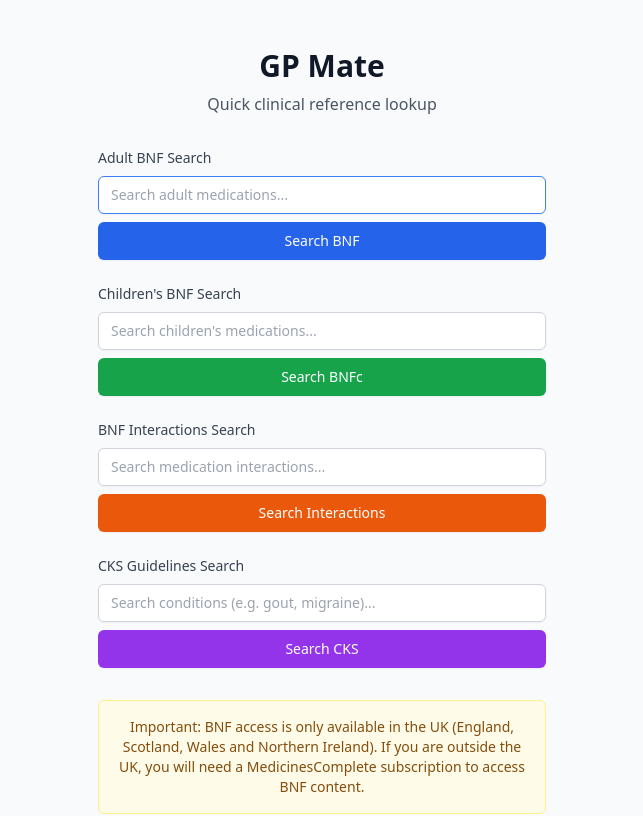
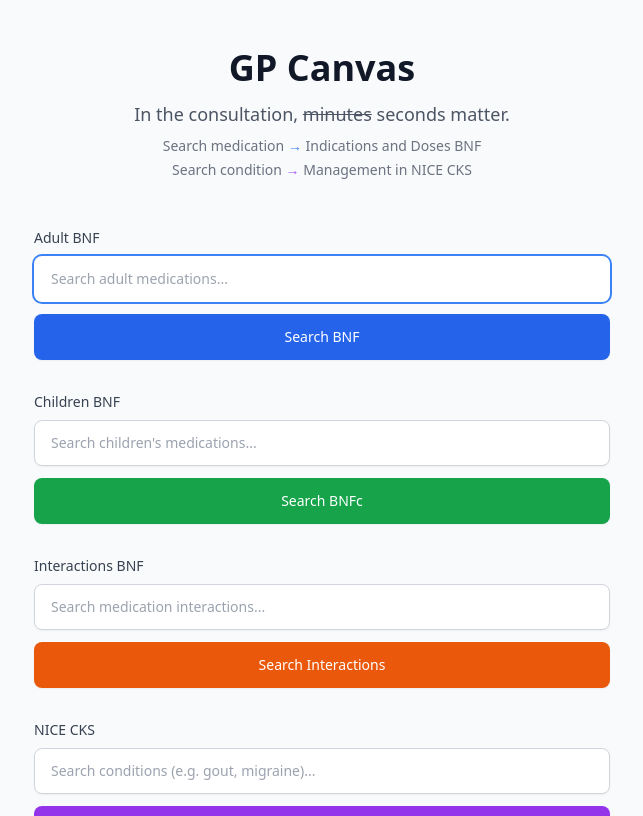
Before and after one commit to K-Run-Away/gp-canvas, a Next.js app: page / in a window 1280 px wide. Shown: the top 816 px of the page, without its empty margins (318-961 px from the left). Built offline with nearby package versions, Linux system fonts and the light colour scheme.

Commit message:
Improve UI and fix CKS search functionality: Update section titles, fix Conditions.csv case sensitivity, add debug logging, update README

```diff
--- a/src/app/api/conditions/route.ts
+++ b/src/app/api/conditions/route.ts
@@ -17,7 +17,7 @@
   }
 
   try {
-    const csvPath = path.join(process.cwd(), 'data', 'conditions.csv');
+    const csvPath = path.join(process.cwd(), 'data', 'Conditions.csv');
     const fileContent = await fs.readFile(csvPath, 'utf-8');
     const conditions = fileContent
       .split('\n')
@@ -40,17 +40,22 @@
   const { searchParams } = new URL(request.url);
   const query = searchParams.get('q');
 
+  console.log('Conditions API called with query:', query);
+
   if (!query || query.length < 2) {
+    console.log('Query too short, returning empty results');
     return NextResponse.json({ conditions: [] });
   }
 
   const allConditions = await loadConditionsFromCSV();
+  console.log('Loaded conditions count:', allConditions.length);
+
   const searchTerm = query.toLowerCase().trim();
-
   const results = allConditions.filter(cond =>
     cond.display.toLowerCase().includes(searchTerm) ||
     cond.search.toLowerCase().includes(searchTerm)
   );
 
+  console.log('Found matching conditions:', results.length);
   return NextResponse.json({ conditions: results });
 }
--- a/src/app/page.tsx
+++ b/src/app/page.tsx
@@ -237,15 +237,15 @@
     if (suggestions.length === 0) return null;
 
     return (
-      <ul className="absolute z-10 w-full bg-white border border-gray-300 rounded-md mt-1 max-h-60 overflow-auto">
+      <ul className="absolute z-10 w-full bg-white border border-gray-300 rounded-lg mt-1 max-h-60 overflow-auto shadow-lg">
         {suggestions.map((item: Medication | Condition, index: number) => (
           <li
             key={index}
-            className={`px-3 py-2 cursor-pointer text-sm ${
+            className={`px-4 py-3 cursor-pointer text-sm ${
               index === selectedIndex && type === activeSuggestionList
                 ? 'bg-gray-100'
                 : 'hover:bg-gray-50'
-            }`}
+            } transition-colors duration-150`}
             onClick={() => {
               onSelect(item.display);
               if (type === 'adult') {
@@ -281,114 +281,126 @@
 
   return (
     <main className="min-h-screen bg-gray-50 py-12 px-4 sm:px-6 lg:px-8">
-      <div className="max-w-md mx-auto">
-        <div className="text-center">
-          <h1 className="text-3xl font-bold text-gray-900 mb-2">GP Mate</h1>
-          <p className="text-gray-600 mb-8">Quick clinical reference lookup</p>
+      <div className="max-w-xl mx-auto">
+        <div className="text-center mb-12">
+          <h1 className="text-4xl font-bold text-gray-900 mb-3">GP Canvas</h1>
+          <p className="text-lg text-gray-600 mb-2">In the consultation, <span className="line-through">minutes</span> seconds matter.</p>
+          <div className="flex flex-col gap-1 text-gray-500 text-sm">
+            <p>Search medication <span className="text-blue-500">→</span> Indications and Doses BNF</p>
+            <p>Search condition <span className="text-purple-500">→</span> Management in NICE CKS</p>
+          </div>
         </div>
 
         {/* Adult BNF Search */}
-        <form onSubmit={handleAdultSearch} className="mt-8">
+        <form onSubmit={handleAdultSearch} className="mb-8">
           <label className="block text-sm font-medium text-gray-700 mb-2">
-            Adult BNF Search
+            Adult BNF
           </label>
-          <div className="rounded-md shadow-sm relative">
+          <div className="rounded-lg shadow-sm relative">
             <input
               type="text"
               value={adultSearchTerm}
               onChange={(e) => setAdultSearchTerm(e.target.value)}
               onKeyDown={(e) => handleKeyDown(e, 'adult')}
               placeholder="Search adult medications..."
-              className="appearance-none block w-full px-3 py-2 border border-gray-300 rounded-md placeholder-gray-400 focus:outline-none focus:ring-blue-500 focus:border-blue-500 sm:text-sm"
+              className="appearance-none block w-full px-4 py-3 border border-gray-300 rounded-lg placeholder-gray-400 focus:outline-none focus:ring-2 focus:ring-blue-500 focus:border-transparent sm:text-sm transition-all duration-200"
               autoFocus
             />
             {renderSuggestions(adultSuggestions, (value) => setAdultSearchTerm(value), 'adult')}
           </div>
           <button
             type="submit"
-            className="mt-2 w-full flex justify-center py-2 px-4 border border-transparent rounded-md shadow-sm text-sm font-medium text-white bg-blue-600 hover:bg-blue-700 focus:outline-none focus:ring-2 focus:ring-offset-2 focus:ring-blue-500"
+            className="mt-3 w-full flex justify-center py-3 px-4 border border-transparent rounded-lg shadow-sm text-sm font-medium text-white bg-blue-600 hover:bg-blue-700 focus:outline-none focus:ring-2 focus:ring-offset-2 focus:ring-blue-500 transition-colors duration-200"
           >
             Search BNF
           </button>
         </form>
 
         {/* Children's BNF Search */}
-        <form onSubmit={handleChildSearch} className="mt-6">
+        <form onSubmit={handleChildSearch} className="mb-8">
           <label className="block text-sm font-medium text-gray-700 mb-2">
-            Children's BNF Search
+            Children BNF
           </label>
-          <div className="rounded-md shadow-sm relative">
+          <div className="rounded-lg shadow-sm relative">
             <input
               type="text"
               value={childSearchTerm}
               onChange={(e) => setChildSearchTerm(e.target.value)}
               onKeyDown={(e) => handleKeyDown(e, 'child')}
               placeholder="Search children's medications..."
-              className="appearance-none block w-full px-3 py-2 border border-gray-300 rounded-md placeholder-gray-400 focus:outline-none focus:ring-green-500 focus:border-green-500 sm:text-sm"
+              className="appearance-none block w-full px-4 py-3 border border-gray-300 rounded-lg placeholder-gray-400 focus:outline-none focus:ring-2 focus:ring-green-500 focus:border-transparent sm:text-sm transition-all duration-200"
             />
             {renderSuggestions(childSuggestions, (value) => setChildSearchTerm(value), 'child')}
           </div>
           <button
             type="submit"
-            className="mt-2 w-full flex justify-center py-2 px-4 border border-transparent rounded-md shadow-sm text-sm font-medium text-white bg-green-600 hover:bg-green-700 focus:outline-none focus:ring-2 focus:ring-offset-2 focus:ring-green-500"
+            className="mt-3 w-full flex justify-center py-3 px-4 border border-transparent rounded-lg shadow-sm text-sm font-medium text-white bg-green-600 hover:bg-green-700 focus:outline-none focus:ring-2 focus:ring-offset-2 focus:ring-green-500 transition-colors duration-200"
           >
             Search BNFc
           </button>
         </form>
 
         {/* Interactions Search */}
-        <form onSubmit={handleInteractionSearch} className="mt-6">
+        <form onSubmit={handleInteractionSearch} className="mb-8">
           <label className="block text-sm font-medium text-gray-700 mb-2">
-            BNF Interactions Search
+            Interactions BNF
           </label>
-          <div className="rounded-md shadow-sm relative">
+          <div className="rounded-lg shadow-sm relative">
             <input
               type="text"
               value={interactionSearchTerm}
               onChange={(e) => setInteractionSearchTerm(e.target.value)}
               onKeyDown={(e) => handleKeyDown(e, 'interaction')}
               placeholder="Search medication interactions..."
-              className="appearance-none block w-full px-3 py-2 border border-gray-300 rounded-md placeholder-gray-400 focus:outline-none focus:ring-orange-500 focus:border-orange-500 sm:text-sm"
+              className="appearance-none block w-full px-4 py-3 border border-gray-300 rounded-lg placeholder-gray-400 focus:outline-none focus:ring-2 focus:ring-orange-500 focus:border-transparent sm:text-sm transition-all duration-200"
             />
             {renderSuggestions(interactionSuggestions, (value) => setInteractionSearchTerm(value), 'interaction')}
           </div>
           <button
             type="submit"
-            className="mt-2 w-full flex justify-center py-2 px-4 border border-transparent rounded-md shadow-sm text-sm font-medium text-white bg-orange-600 hover:bg-orange-700 focus:outline-none focus:ring-2 focus:ring-offset-2 focus:ring-orange-500"
+            className="mt-3 w-full flex justify-center py-3 px-4 border border-transparent rounded-lg shadow-sm text-sm font-medium text-white bg-orange-600 hover:bg-orange-700 focus:outline-none focus:ring-2 focus:ring-offset-2 focus:ring-orange-500 transition-colors duration-200"
           >
             Search Interactions
           </button>
         </form>
 
         {/* CKS Search */}
-        <form onSubmit={handleCksSearch} className="mt-6">
+        <form onSubmit={handleCksSearch} className="mb-8">
           <label className="block text-sm font-medium text-gray-700 mb-2">
-            CKS Guidelines Search
+            NICE CKS
           </label>
-          <div className="rounded-md shadow-sm relative">
+          <div className="rounded-lg shadow-sm relative">
             <input
               type="text"
               value={cksSearchTerm}
               onChange={(e) => setCksSearchTerm(e.target.value)}
               onKeyDown={(e) => handleKeyDown(e, 'cks')}
               placeholder="Search conditions (e.g. gout, migraine)..."
-              className="appearance-none block w-full px-3 py-2 border border-gray-300 rounded-md placeholder-gray-400 focus:outline-none focus:ring-purple-500 focus:border-purple-500 sm:text-sm"
+              className="appearance-none block w-full px-4 py-3 border border-gray-300 rounded-lg placeholder-gray-400 focus:outline-none focus:ring-2 focus:ring-purple-500 focus:border-transparent sm:text-sm transition-all duration-200"
             />
             {renderSuggestions(cksSuggestions, (value) => setCksSearchTerm(value), 'cks')}
           </div>
           <button
             type="submit"
-            className="mt-2 w-full flex justify-center py-2 px-4 border border-transparent rounded-md shadow-sm text-sm font-medium text-white bg-purple-600 hover:bg-purple-700 focus:outline-none focus:ring-2 focus:ring-offset-2 focus:ring-purple-500"
+            className="mt-3 w-full flex justify-center py-3 px-4 border border-transparent rounded-lg shadow-sm text-sm font-medium text-white bg-purple-600 hover:bg-purple-700 focus:outline-none focus:ring-2 focus:ring-offset-2 focus:ring-purple-500 transition-colors duration-200"
           >
             Search CKS
           </button>
         </form>
 
-        <div className="mt-8 p-4 bg-yellow-50 border border-yellow-200 rounded-md">
-          <p className="text-center text-sm text-yellow-800">
-            Important: BNF access is only available in the UK (England, Scotland, Wales and Northern Ireland).
-            If you are outside the UK, you will need a MedicinesComplete subscription to access BNF content.
-          </p>
+        <div className="mt-12 space-y-4">
+          <div className="p-4 bg-yellow-50 border border-yellow-200 rounded-lg shadow-sm">
+            <p className="text-center text-sm text-yellow-800">
+              Important: BNF and CKS access is only available in the UK (England, Scotland, Wales and Northern Ireland).
+              If you are outside the UK, you will need a MedicinesComplete subscription to access BNF content, and CKS content is not accessible.
+            </p>
+          </div>
+
+          <div className="p-4 bg-gray-50 border border-gray-200 rounded-lg shadow-sm">
+            <p className="text-center text-sm text-gray-600">
+              Please check the webpage you are taken to is correct. We do not accept any clinical responsibility.
+            </p>
+          </div>
         </div>
       </div>
     </main>
--- a/src/services/conditions.ts
+++ b/src/services/conditions.ts
@@ -8,8 +8,10 @@
   if (searchTerm.length < 2) return [];
 
   try {
+    console.log('Searching conditions for:', searchTerm);
     const response = await fetch(`/api/conditions?q=${encodeURIComponent(searchTerm)}`);
     const data = await response.json();
+    console.log('Conditions search results:', data.conditions);
     return data.conditions;
   } catch (error) {
     console.error('Error searching conditions:', error);
```
Also changed, not shown: 1 other file (tests, documents, lock files or other folders).
